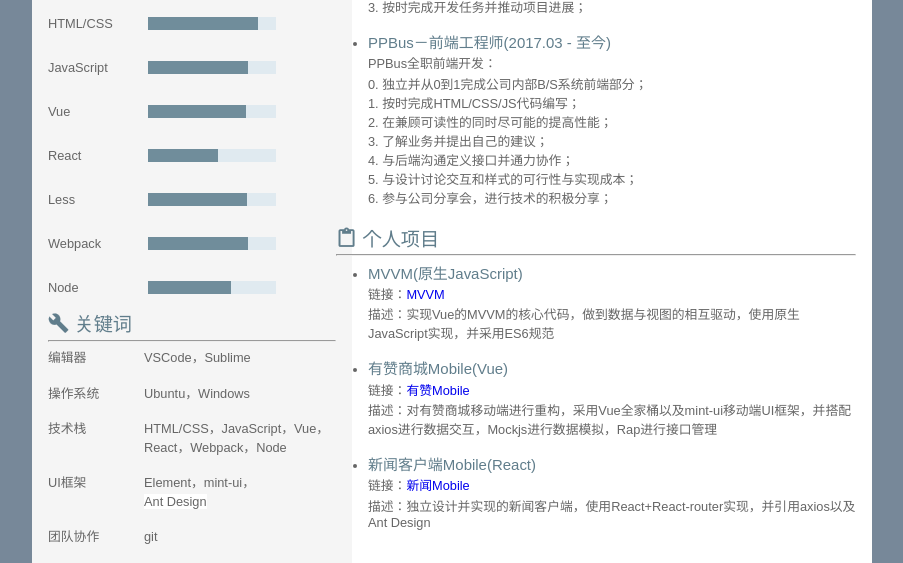
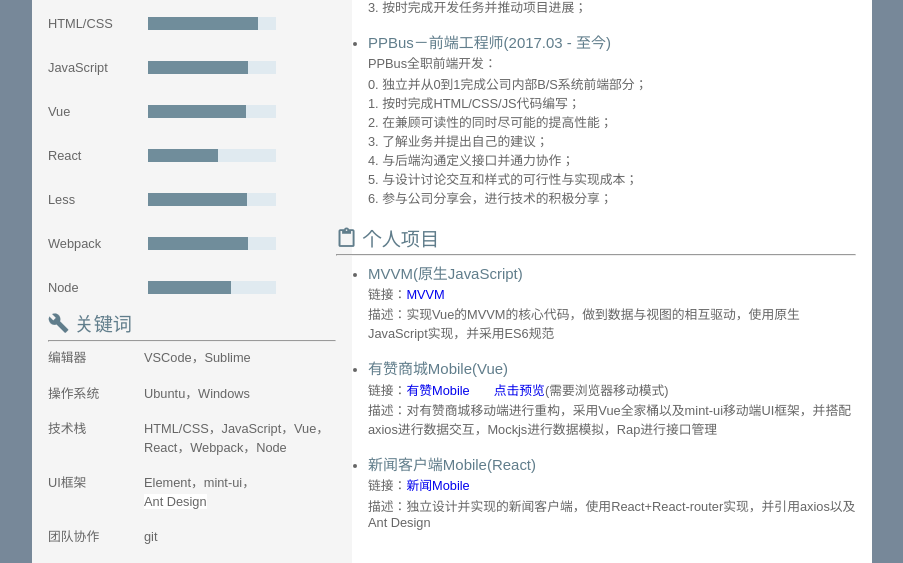
Before and after one commit to hungeroxc/OXC, a plain HTML site: page oxc.html in a window 1280 px wide. Shown: the part 717-1280 px from the top of the page, without its empty margins (188-1091 px from the left). Drawn offline with Linux system fonts and the light colour scheme.

Commit message:
Update oxc.html

```diff
--- a/oxc.html
+++ b/oxc.html
@@ -160,7 +160,7 @@
 
                 <li>
                         <h3 >有赞商城Mobile(Vue)</h3>
-                        <p >链接：<a target="_blank" style="text-decoration: none" href="https://github.com/hungeroxc/youzan">有赞Mobile</a><div>描述：对有赞商城移动端进行重构，采用Vue全家桶以及mint-ui移动端UI框架，并搭配axios进行数据交互，Mockjs进行数据模拟，Rap进行接口管理</div></p>
+                        <p >链接：<a target="_blank" style="text-decoration: none" href="https://github.com/hungeroxc/youzan">有赞Mobile</a><a target="_blank" style="text-decoration: none; margin-left: 30px" href="http://111.230.107.109:5001/">点击预览</a>(需要浏览器移动模式)<div>描述：对有赞商城移动端进行重构，采用Vue全家桶以及mint-ui移动端UI框架，并搭配axios进行数据交互，Mockjs进行数据模拟，Rap进行接口管理</div></p>
                     <span class="item-remove" style="visibility: hidden;"><i class="iconfont icon-delete"></i></span></li><li>
                         <h3 >新闻客户端Mobile(React)</h3>
                         <p >链接：<a target="_blank" style="text-decoration: none" href="https://github.com/hungeroxc/news">新闻Mobile</a><div>描述：独立设计并实现的新闻客户端，使用React+React-router实现，并引用axios以及<span style="background-color: rgb(255, 255, 255); display: inline !important;">Ant Design</span></div></p>
```
